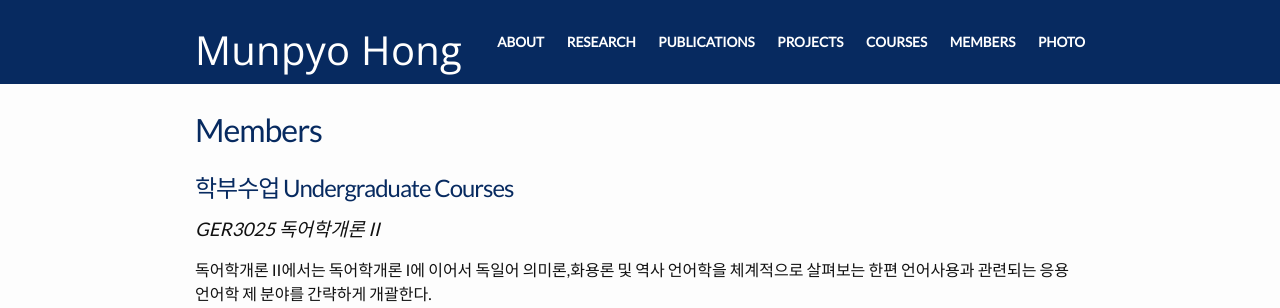
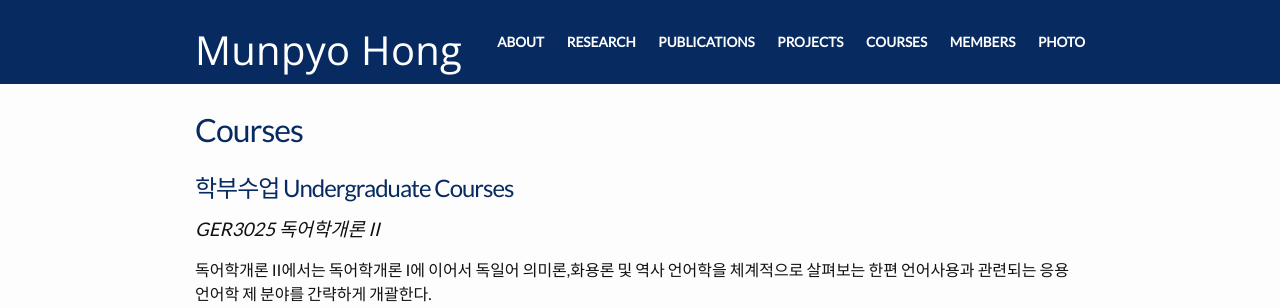
Before and after one commit to skkhmp/skkhmp.github.io, a Jekyll site: the page built from members.md, in a window 1280 px wide. Shown: the top 308 px of the page. Built offline with Jekyll 4.4.1, drawn with Linux system fonts in a browser that asks for light colours; some web fonts are replaced.

Commit message:
Update members.md

```diff
--- a/members.md
+++ b/members.md
@@ -1,7 +1,7 @@
 ---
 layout: page
-title: Members
-permalink: /members/
+title: Courses
+permalink: /courses/
 ---
 # 학부수업 Undergraduate Courses
 ### GER3025 독어학개론 II
```
